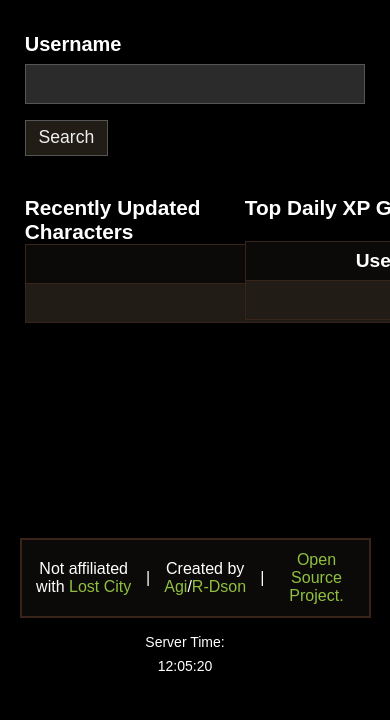
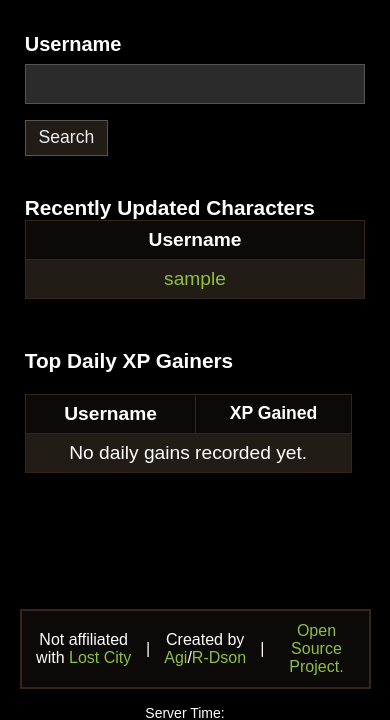
Before and after one commit to R-Dson/2004Tracker, a Flask app: page / in a window 390 px wide; the page is wider, and only the part inside the window is pictured. Shown: the part 146-866 px from the top of that part. Before the commit the page ends 817 px from the top of that part, so only its background shows below. Run offline with Flask 3, Linux system fonts and the light colour scheme; tables that the repository leaves empty hold one stand-in row (values such as "Sample post"); parts of the project's set-up code (start-up, migrations or seed data) failed here and were passed over; some web fonts are replaced.

Commit message:
fix for mobile ui and added more top daily xp

```diff
--- a/app.py
+++ b/app.py
@@ -214,7 +214,7 @@
                  continue # Skip user if XP cannot be converted to int
 
         # Sort by gain descending and take top 5
-        top_gainers = sorted(gains_list, key=lambda x: x['xp_gain'], reverse=True)[:5]
+        top_gainers = sorted(gains_list, key=lambda x: x['xp_gain'], reverse=True)[:10]
 
         return top_gainers
 
--- a/static/style.css
+++ b/static/style.css
@@ -428,6 +428,15 @@
   font-size: 1.1rem;
 }
 
+/* Styles for the index page grid */
+.IndexGridContainer {
+  display: grid;
+  grid-template-columns: 200px 300px; /* Default two-column layout */
+  gap: 20px;
+  margin-top: 20px;
+  justify-content: center; /* Center the grid items if space allows */
+}
+
 @media (max-width: 768px) {
   .nav-container {
     width: 90%;
@@ -489,7 +498,7 @@
 
   /* Table adjustments */
   .data-table {
-    min-width: 600px;
+    min-width: 180px;
   }
 
   .data-table th,
@@ -563,4 +572,11 @@
     height: 100%;
     padding-top: 15px;
   }
+
+  .IndexGridContainer {
+    grid-template-columns: 1fr; /* Stack items in a single column */
+    gap: 30px; /* Increase gap slightly for vertical stacking */
+    justify-items: center; /* Center items within the single column */
+  }
+
 }
--- a/templates/index.html
+++ b/templates/index.html
@@ -24,7 +24,7 @@
     />
 </form>
 
-<div style="display: grid; grid-template-columns: 200px 300px; gap: 20px; margin-top: 20px">
+<div class="IndexGridContainer">
     <div>
         <h4 style="padding-top: 20px">Recently Updated Characters</h4>
         <table class="data-table data-table-dark">
```
